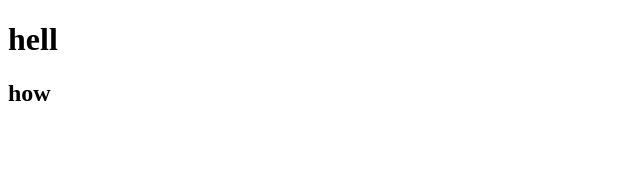
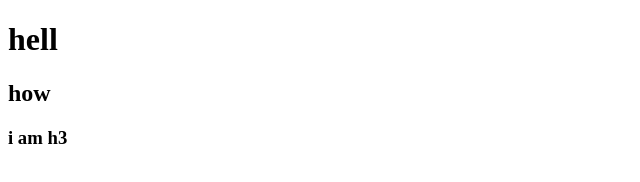
Before and after one commit to shaktisingh1998/shakti_javascript, a plain HTML site: page index.html in a window 1280 px wide. Shown: the full height of the page, 0-640 px from the left. Drawn offline with Linux system fonts and the light colour scheme.

Commit message:
h3 added

```diff
--- a/index.html
+++ b/index.html
@@ -9,5 +9,6 @@
 <body>
     <h1>hell</h1>
     <h2>how</h2>
+    <h3>i am h3</h3>
 </body>
 </html>
```
